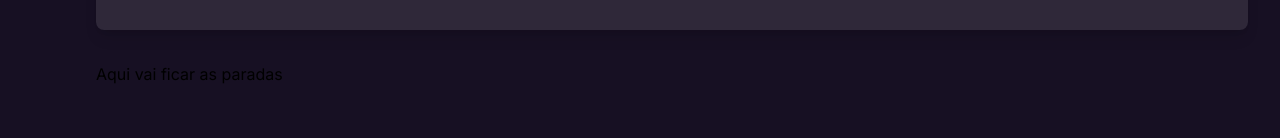
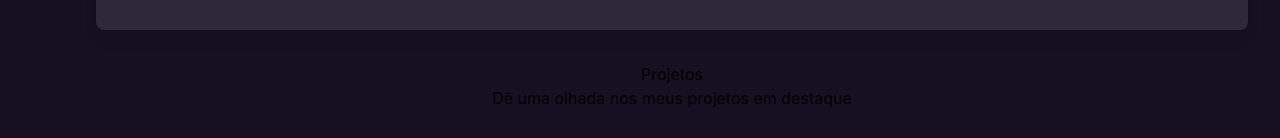
Before and after one commit to EduardoGomesSa/my-portfolio, a Next.js app: page / in a window 1280 px wide. Shown: the part 662-800 px from the top of the page. Built offline with nearby package versions, Linux system fonts and the light colour scheme.

Commit message:
Criação do arquivo projects

```diff
--- a/src/app/page.tsx
+++ b/src/app/page.tsx
@@ -2,6 +2,7 @@ import { About } from "@/components/about";
 import { Apresentation } from "@/components/apresentation";
 import { Footer } from "@/components/footer";
 import { Header } from "@/components/header";
+import { Projects } from "@/components/projects";
 
 export default function Home() {
   return (
@@ -9,6 +10,7 @@ export default function Home() {
       <Header />
       <Apresentation />
       <About />
+      <Projects />
       <h1>Aqui vai ficar as paradas</h1>
       <Footer />
     </main>
--- /dev/null
+++ b/src/components/projects.tsx
@@ -0,0 +1,8 @@
+export function Projects() {
+    return (
+        <div className="flex flex-col items-center">
+            <h2>Projetos</h2>
+            <h1>Dê uma olhada nos meus projetos em destaque</h1>
+        </div>
+    )
+}
```
